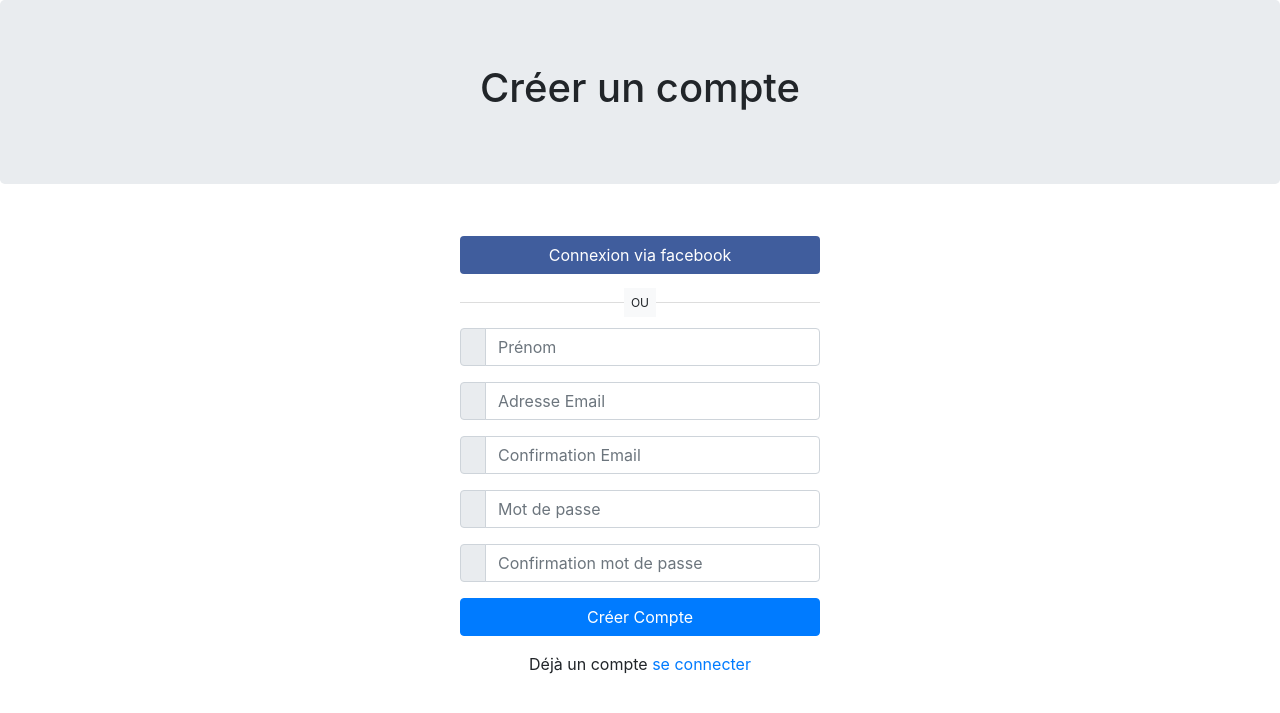
After one commit to victormarit/testSymfony, a Symfony app: template templates/pages/subscribe.html.twig in a window 1280 px wide. The commit adds this page. Shown: the top 713 px of the page. Run offline with Twig, Linux system fonts and the light colour scheme; the template is opened without the code that fills it, so the values that code supplies are empty; some libraries are stand-ins or nearby versions.

Commit message:
connection/subscribe

```diff
--- /dev/null
+++ b/public/css/subscribe.css
@@ -0,0 +1,30 @@
+.divider-text {
+    position: relative;
+    text-align: center;
+    margin-top: 15px;
+    margin-bottom: 15px;
+}
+.divider-text span {
+    padding: 7px;
+    font-size: 12px;
+    position: relative;
+    z-index: 2;
+}
+.divider-text:after {
+    content: "";
+    position: absolute;
+    width: 100%;
+    border-bottom: 1px solid #ddd;
+    top: 55%;
+    left: 0;
+    z-index: 1;
+}
+
+.btn-facebook {
+    background-color: #405D9D;
+    color: #fff;
+}
+.btn-twitter {
+    background-color: #42AEEC;
+    color: #fff;
+}
--- a/templates/base.html.twig
+++ b/templates/base.html.twig
@@ -3,10 +3,15 @@
     <head>
         <meta charset="UTF-8">
         <title>{% block title %}Welcome!{% endblock %}</title>
+        <link rel="stylesheet" href="https://stackpath.bootstrapcdn.com/bootstrap/4.3.1/css/bootstrap.min.css" integrity="sha384-ggOyR0iXCbMQv3Xipma34MD+dH/1fQ784/j6cY/iJTQUOhcWr7x9JvoRxT2MZw1T" crossorigin="anonymous">
         {% block stylesheets %}{% endblock %}
     </head>
     <body>
         {% block body %}{% endblock %}
+
         {% block javascripts %}{% endblock %}
+        <script src="https://code.jquery.com/jquery-3.3.1.slim.min.js" integrity="sha384-q8i/X+965DzO0rT7abK41JStQIAqVgRVzpbzo5smXKp4YfRvH+8abtTE1Pi6jizo" crossorigin="anonymous"></script>
+        <script src="https://cdnjs.cloudflare.com/ajax/libs/popper.js/1.14.7/umd/popper.min.js" integrity="sha384-UO2eT0CpHqdSJQ6hJty5KVphtPhzWj9WO1clHTMGa3JDZwrnQq4sF86dIHNDz0W1" crossorigin="anonymous"></script>
+        <script src="https://stackpath.bootstrapcdn.com/bootstrap/4.3.1/js/bootstrap.min.js" integrity="sha384-JjSmVgyd0p3pXB1rRibZUAYoIIy6OrQ6VrjIEaFf/nJGzIxFDsf4x0xIM+B07jRM" crossorigin="anonymous"></script>
     </body>
 </html>
--- /dev/null
+++ b/templates/pages/subscribe.html.twig
@@ -0,0 +1,68 @@
+{% extends 'base.html.twig' %}
+
+{% block title %}Inscription{% endblock %}
+
+{% block stylesheets %}
+    <link rel="stylesheet" href="css/subscribe.css" >
+{% endblock %}
+
+{% block body %}
+
+    <div class="jumbotron text-center">
+        <h1>Créer un compte</h1>
+    </div>
+
+    <article class="card-body mx-auto" style="max-width: 400px;">
+
+        <div>
+            <a href="" class="btn btn-block btn-facebook"> <i class="fab fa-facebook-f"></i> Connexion via facebook</a>
+        </div>
+
+        <div class="divider-text">
+            <span class="bg-light">OU</span>
+        </div>
+
+        <form>
+            <div class="form-group input-group">
+                <div class="input-group-prepend">
+                    <span class="input-group-text"> <i class="fa fa-user"></i> </span>
+                </div>
+                <input name="firstname" class="form-control" placeholder="Prénom" type="text">
+            </div> <!-- form-group// -->
+
+            <div class="form-group input-group">
+                <div class="input-group-prepend">
+                    <span class="input-group-text"> <i class="fa fa-envelope"></i> </span>
+                </div>
+                <input name="email" class="form-control" placeholder="Adresse Email" type="email">
+            </div> <!-- form-group// -->
+
+            <div class="form-group input-group">
+                <div class="input-group-prepend">
+                    <span class="input-group-text"> <i class="fa fa-envelope"></i> </span>
+                </div>
+                <input name="email_confirmation" class="form-control" placeholder="Confirmation Email" type="email">
+            </div> <!-- form-group// -->
+
+            <div class="form-group input-group">
+                <div class="input-group-prepend">
+                    <span class="input-group-text"> <i class="fa fa-lock"></i> </span>
+                </div>
+                <input class="form-control" placeholder='Mot de passe ' type="password">
+            </div> <!-- form-group// -->
+
+            <div class="form-group input-group">
+                <div class="input-group-prepend">
+                    <span class="input-group-text"> <i class="fa fa-lock"></i> </span>
+                </div>
+                <input class="form-control" placeholder="Confirmation mot de passe" type="password">
+            </div> <!-- form-group// -->
+
+            <div class="form-group">
+                <button type="submit" class="btn btn-primary btn-block"> Créer Compte </button>
+            </div> <!-- form-group// -->
+            <p class="text-center">Déjà un compte <a href="{{ path('connection') }}">se connecter</a> </p>
+        </form>
+    </article>
+
+{% endblock %}
```
Also changed, not shown: config/routes.yaml (+9 -0 lines), public/css/connection.css (added, +10 -0 lines), src/Controller/ConnectionController.php (added, +12 -0 lines), src/Controller/SubscribeController.php (added, +12 -0 lines), templates/pages/connection.html.twig (added, +38 -0 lines), 1 other file.
